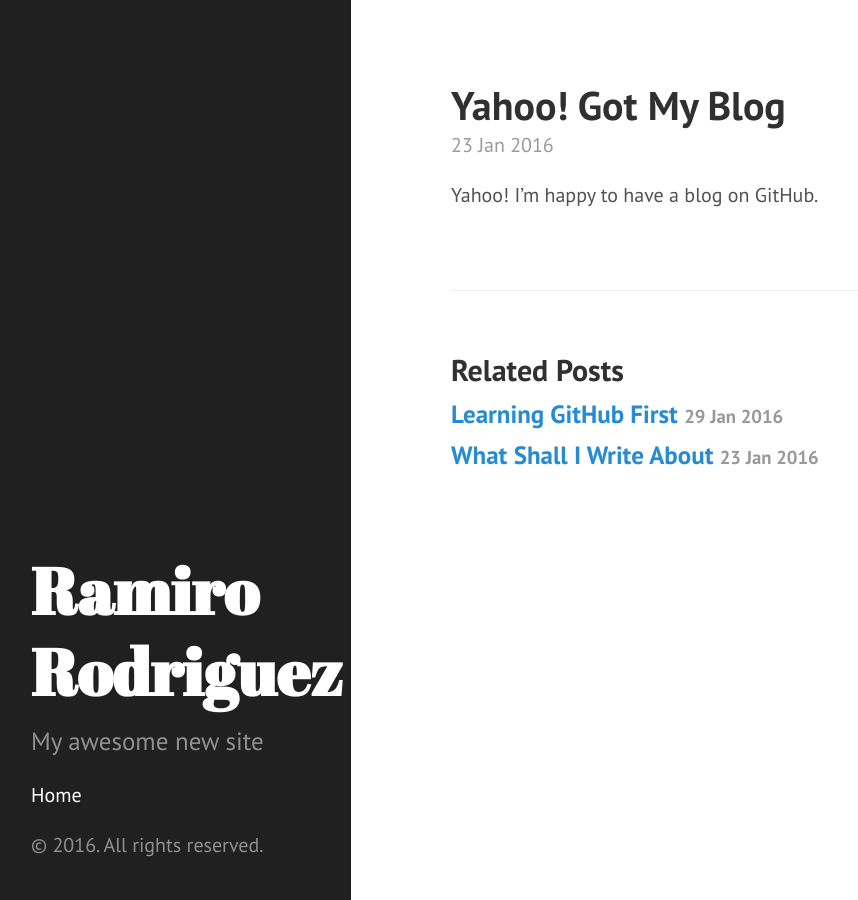
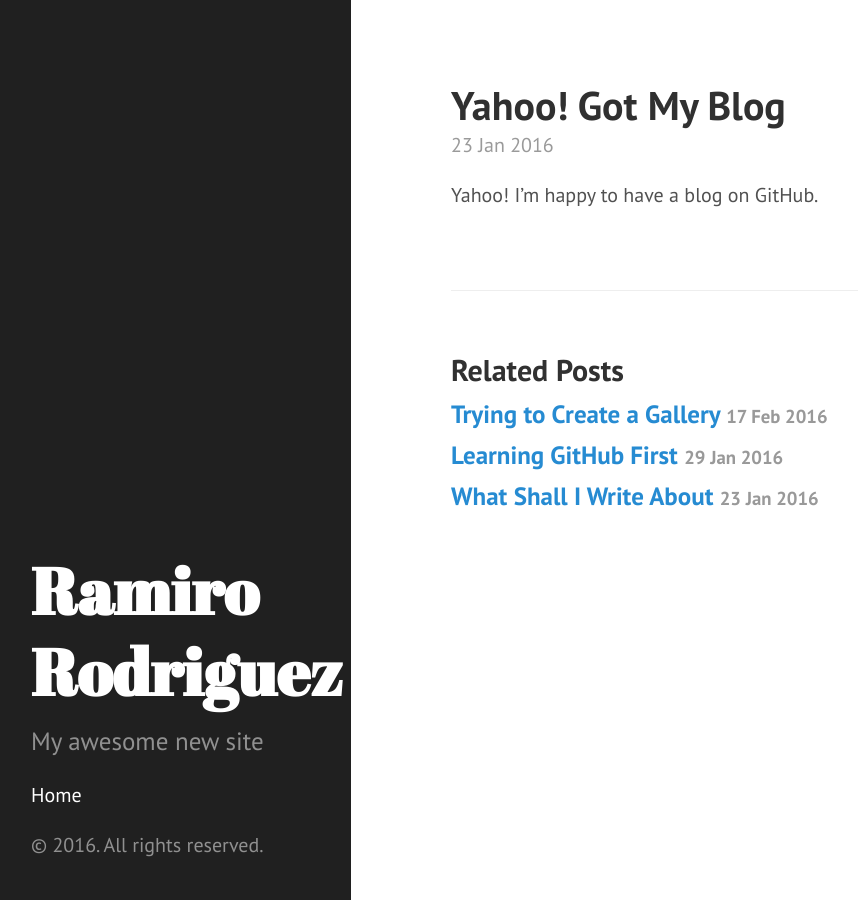
Before and after one commit to ricoramiro/ricoramiro.github.io, a Jekyll site: the page built from _posts/2016-01-23-yahoo-got-my-blog.markdown, in a window 1280 px wide. Shown: the whole page, without its empty margins (9-867 px from the left). Built offline with Jekyll 4.4.1, drawn with Linux system fonts in a browser that asks for light colours.

Commit message:
Post update: Trying to Create a Gallery

```diff
--- a/_posts/2016-02-17-trying-to-create-a-gallery.markdown
+++ b/_posts/2016-02-17-trying-to-create-a-gallery.markdown
@@ -1,6 +1,6 @@
 ---
-published: false
+published: true
 title: Trying to Create a Gallery
 layout: post
 ---
-<ul class="rslides"> <li><img src="1.jpg" alt=""></li> <li><img src="2.jpg" alt=""></li> <li><img src="3.jpg" alt=""></li> </ul>
+<ul class="rslides"> <li><img src="https://cldup.com/SWxW0NSkY1.jpg" alt=""></li> <li><img src="https://cldup.com/p-xrCLeVA0.jpg" alt=""></li> <li><img src="https://cldup.com/p-xrCLeVA0.jpg" alt=""></li> </ul>
```
